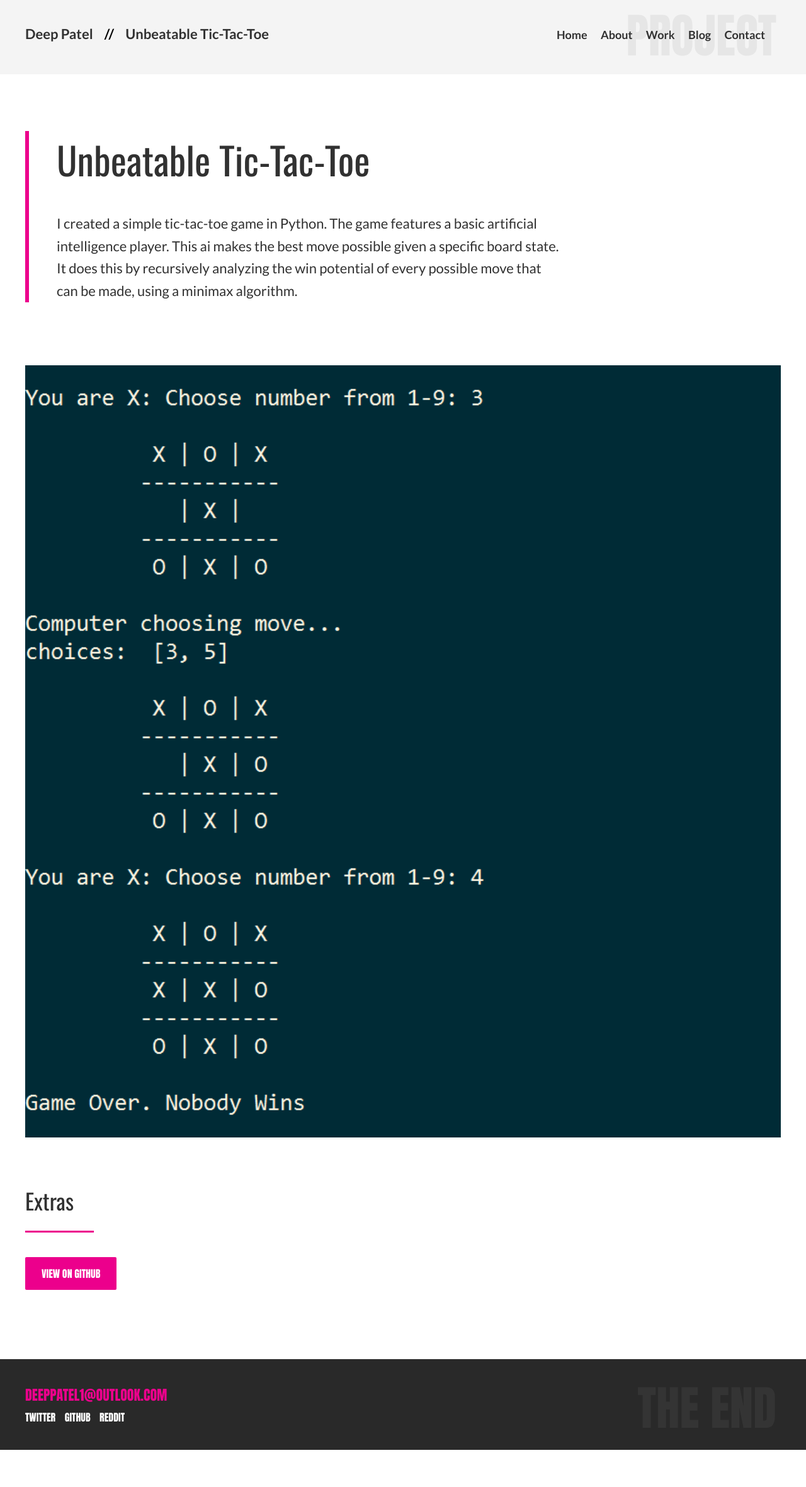
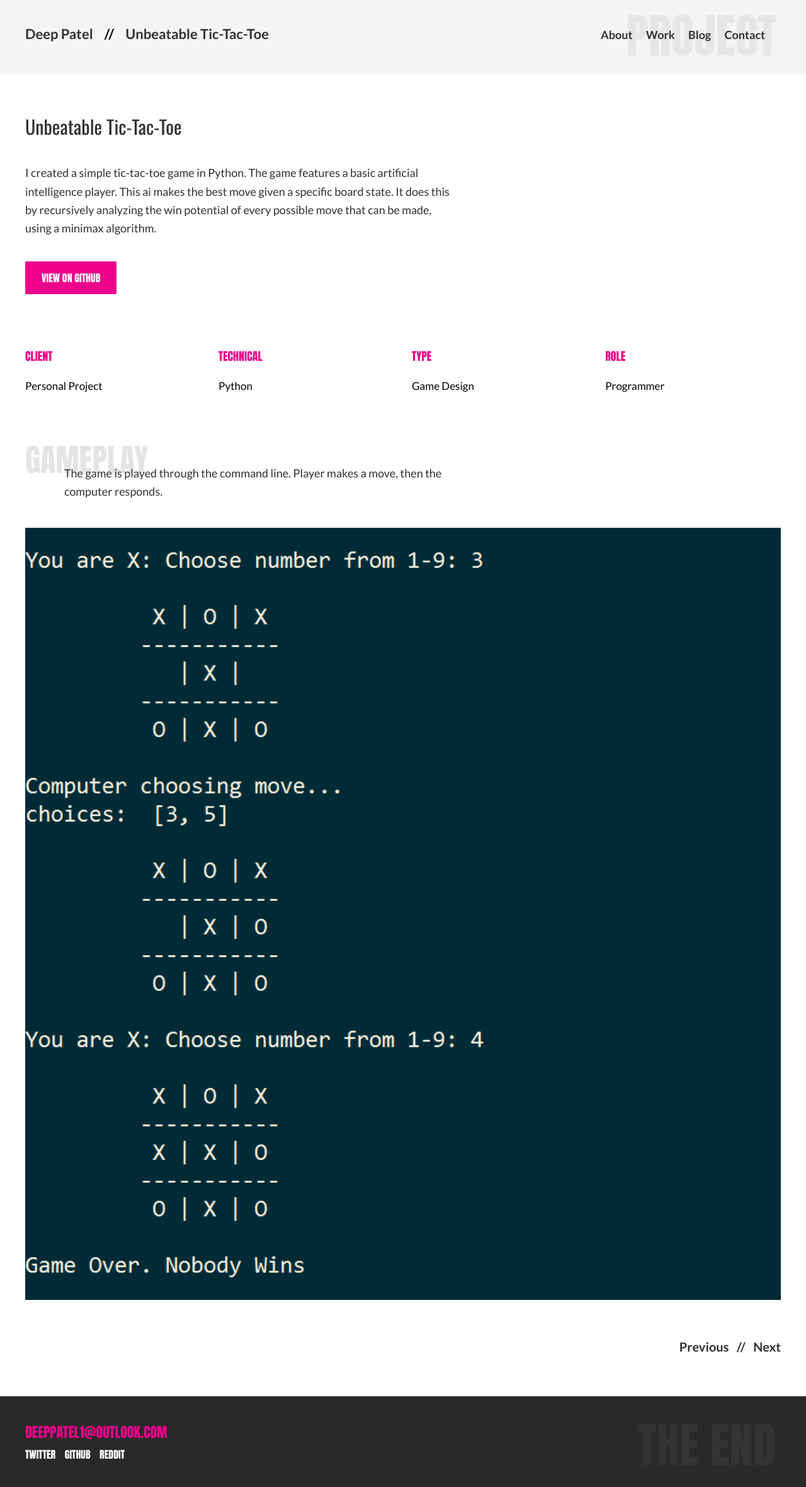
Before and after one commit to omegadeep10/omegadeep10.github.io, a Jekyll site: the page built from work/tictactoe.html, in a window 1280 px wide. Shown: the whole page at 63% size. Built offline with Jekyll 4.4.1, drawn with Linux system fonts in a browser that asks for light colours; some web fonts are replaced; before the commit the page ends 2302 px from its top, so only the background shows below that.

Commit message:
Updated portfolio pages

```diff
--- a/_includes/nav.html
+++ b/_includes/nav.html
@@ -12,7 +12,7 @@
     <div id="menu" class="container">
         <span id="close-menu" class="menu-close">✕</span>
         <ul id="menu-container">
-            <li><a href="/">Home</a></li>
+            <li class="mobile-only"><a href="/">Home</a></li>
             <li><a href="#">About</a></li>
             <li><a href="#">Work</a></li>
             <li><a href="/blog/">Blog</a></li>
--- a/_sass/_nav.sass
+++ b/_sass/_nav.sass
@@ -16,6 +16,12 @@
 
             &:last-child
                 margin-right: 0
+
+        &.mobile-only
+            display: inline-block
+
+            +large-phone
+                display: none
 
     a
         color: $font-gray
--- a/_sass/_work.sass
+++ b/_sass/_work.sass
@@ -2,23 +2,73 @@
     padding: 0 0 em(10px) 0
     animation: fadeInLeft .3s ease-in
 
-    h1:after
-        display: none
+    h1
+        font-size: em(26px)
 
-    +large-phone
-        position: relative
-        padding: 0 0 0 0
-        margin: 0 0 em(50px) 0
-        max-width: em(850px)
+        +large-phone
+            font-size: em(30px)
+            margin-bottom: em(20px)
+
+        &:after
+            display: none
+
+    p
+        font-size: em(16px)
+
+        +large-phone
+            font-size: em(18px)
+            max-width: em(600px)
+
+    .button
+        font-size: em(14px)
+        margin: em(10px) em(10px) 0 0
+
+        +large-phone
+            font-size: em(16px)
+            margin-top: em(20px)
+            margin-right: em(20px)
+
+
+
+.project-info
+    +outer-container
+    margin-top: em(50px)
 
     +tablet
-        padding: 0 0 0 em(50px)
+        margin-top: em(70px)
 
-        h1:after
-            display: block
 
-    +desktop
-        margin: em(50px) 0 em(100px) 0
+
+    ul
+        +span-columns(6 of 12)
+        padding: 0 em(20px) 0 0
+        margin: 0 0 em(30px) 0
+        list-style: none
+        vertical-align: top
+
+        +tablet
+            +span-columns(3 of 12)
+
+    .heading
+        font-family: $section-heading
+        font-size: em(16px)
+        text-transform: uppercase
+        color: $main
+        margin-bottom: em(20px)
+
+        +tablet
+            font-size: em(18px)
+
+    li
+        font-family: $paragraph
+        font-size: em(15px)
+        margin: 5px 0
+
+        +tablet
+            font-size: em(17px)
+
+
+
 
 .img-showcase
     margin: em(20px) 0
@@ -28,47 +78,80 @@
         width: 100%
 
     .img-text
-        display: none
-        padding: em(80px) em(100px)
-        text-align: left
-        opacity: 0
-        +transition(all, .5s, ease-in)
 
-        +desktop
-            display: block
-            position: absolute
-            left: 0
-            right: 0
-            top: 0
-            bottom: 0
-            background-color: rgba($main-dark, .9)
+        h2
+            font-family: $section-heading
+            text-transform: uppercase
+            opacity: .1
+            font-size: em(30px)
+            color: black
+            line-height: em(20px)
+            margin-bottom: 0
+
+            +large-phone
+                font-size: em(40px)
+
+            +tablet
+                font-size: em(50px)
+
+            &:after
+                display: none
+
+        p
+            font-size: em(16px)
+            position: relative
+            top: em(-15px)
+            padding-left: em(20px)
+            margin-top: 0
+
+            +large-phone
+                font-size: em(18px)
+                top: em(-20px)
+                padding-left: em(35px)
+                max-width: em(600px)
+
+            +tablet
+                top: em(-22px)
+
+            +large-tablet
+                padding-left: em(55px)
+
+.project-nav
+    float: right
+    font-family: $paragraph
+    font-size: em(17px)
+    font-weight: 700
+    color: $font-gray
+    margin: em(10px) 0
+
+    +tablet
+        font-size: em(20px)
+
+    +large-tablet
+        margin: em(30px) 0 em(15px) 0
+
+    a
+        color: $font-gray
+        margin-left: em(10px)
+        text-decoration: none
+        display: inline-block
+
+        &:not(:last-child)
+            margin-right: em(10px)
 
         &:hover
-            opacity: 1
+            color: $main
 
-        h1, p
-            max-width: em(300px)
-
-    p
-        margin: em(5px) 0
-        color: rgba(255, 255, 255, .9)
-
-    h2
-        color: white
-        margin: 0 0 em(10px) 0
+            &:after
+                width: 100%
+                visibility: visible
 
         &:after
-            display: none
-
-.extra
-    margin: em(70px) 0
-
-    h2
-        color: $font-gray
-
-        &:after
-            margin: em(10px) 0
-            width: em(50px)
-
-    .button
-        margin: em(10px) em(20px) 0 0
+            visibility: hidden
+            content: ""
+            display: block
+            width: 0
+            height: 2px
+            background-color: $main
+            margin-top: em(5px)
+            +transition(width, .3s, linear)
--- a/work/tictactoe.html
+++ b/work/tictactoe.html
@@ -10,18 +10,37 @@
 
 <div class="title">
   <h1>Unbeatable Tic-Tac-Toe</h1>
-  <p>I created a simple tic-tac-toe game in Python. The game features a basic artificial intelligence player. This ai makes the best move possible given a specific board state. It does this by recursively analyzing the win potential of every possible move that can be made, using a minimax algorithm.</p>
+  <p>I created a simple tic-tac-toe game in Python. The game features a basic artificial intelligence player. This ai makes the best move given a specific board state. It does this by recursively analyzing the win potential of every possible move that can be made, using a minimax algorithm.</p>
+  <a href="https://github.com/omegadeep10/tic-tac-toe" class="button">View On GitHub</a>
+</div>
+
+<div class="project-info">
+  <ul>
+    <li class="heading">Client</li>
+    <li>Personal Project</li>
+  </ul>
+  <ul>
+    <li class="heading">Technical</li>
+    <li>Python</li>
+  </ul>
+  <ul>
+    <li class="heading">Type</li>
+    <li>Game Design</li>
+  </ul>
+  <ul>
+    <li class="heading">Role</li>
+    <li>Programmer</li>
+  </ul>
 </div>
 
 <div class="img-showcase">
   <div class="img-text">
-    <h2>Command Line Gameplay</h2>
+    <h2>Gameplay</h2>
     <p>The game is played through the command line. Player makes a move, then the computer responds.</p>
   </div>
   <img class="b-lazy" data-src="/assets/work/tictactoe/tictactoe.png" alt="The tic-tac-toe game">
 </div>
 
-<div class="extra">
-  <h2>Extras</h2>
-  <a href="https://github.com/omegadeep10/tic-tac-toe" class="button">View On GitHub</a>
+<div class="project-nav">
+  <span><a href="/work/swords/">Previous</a>//<a href="/work/calculator/">Next</a></span>
 </div>
```
Also changed, not shown: other parts of _includes/nav.html (+1 -1 lines), work/calculator.html (+27 -4 lines), work/swords.html (+31 -5 lines), work.html (added).
